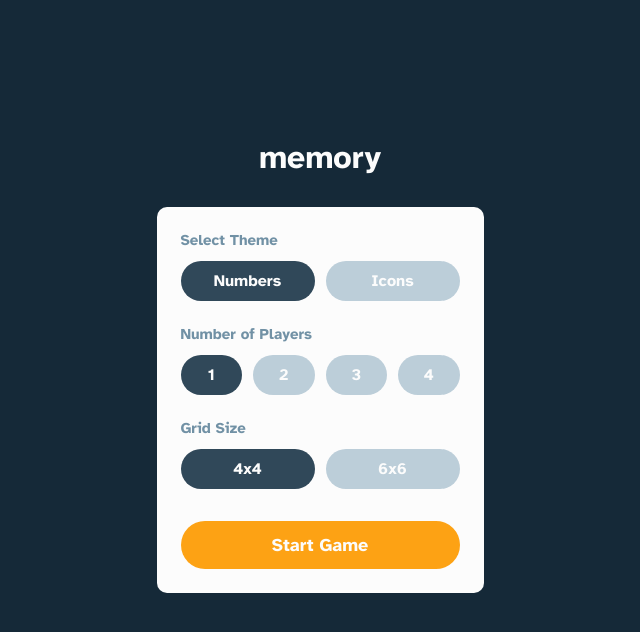
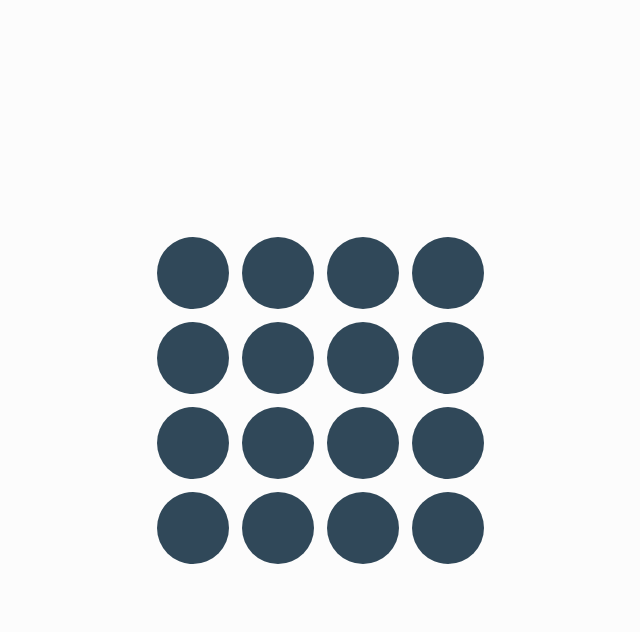
Before and after one commit to ljimshitashvili/memory-game, a React (Vite) app: page /game in a window 1280 px wide. Shown: the top 632 px of the page, without its empty margins (320-960 px from the left). Built offline with nearby package versions, Linux system fonts and the light colour scheme.

Commit message:
4x4 game mode

```diff
--- a/src/App.tsx
+++ b/src/App.tsx
@@ -1,18 +1,24 @@
 import GlobalStyles from "./GlobalStyles";
 import styled from "styled-components";
-import { StartGame } from "./components";
+import { StartGame, SmallSize } from "./components";
 import { useState } from "react";
-import { BrowserRouter as Router } from "react-router-dom";
+import { BrowserRouter as Router, Routes, Route } from "react-router-dom";
 
 function App() {
+  const [path, setPath] = useState<string>("");
   const [theme, setTheme] = useState<string>("numbers");
   const [players, setPlayers] = useState<number>(1);
   const [size, setSize] = useState<string>("4x4");
 
   return (
     <Router>
-      <Container>
+      <Container path={path}>
         <GlobalStyles />
+
+        <Routes>
+          <Route
+            path="/"
+            element={
               <StartGame
                 theme={theme}
                 setTheme={setTheme}
@@ -21,6 +27,10 @@ function App() {
                 size={size}
                 setSize={setSize}
               />
+            }
+          ></Route>
+          <Route path="game" element={<SmallSize setPath={setPath} />}></Route>
+        </Routes>
       </Container>
     </Router>
   );
@@ -28,10 +38,10 @@ function App() {
 
 export default App;
 
-const Container = styled.div`
+const Container = styled.div<{ path: string }>`
   width: 100%;
   min-height: 100vh;
-  background-color: #152938;
+  background-color: ${(p) => (p.path.includes("game") ? "#FCFCFC" : "#152938")};
   display: flex;
   flex-direction: column;
   align-items: center;
--- /dev/null
+++ b/src/components/GameModes/SmallSize.tsx
@@ -0,0 +1,31 @@
+import { Container } from "./SmallSizeStyles";
+import { useLocation } from "react-router-dom";
+
+interface Props {
+  setPath: (path: string) => void;
+}
+
+export default function smallSize({ setPath }: Props) {
+  const location = useLocation().pathname;
+  setPath(location);
+  return (
+    <Container>
+      <div></div>
+      <div></div>
+      <div></div>
+      <div></div>
+      <div></div>
+      <div></div>
+      <div></div>
+      <div></div>
+      <div></div>
+      <div></div>
+      <div></div>
+      <div></div>
+      <div></div>
+      <div></div>
+      <div></div>
+      <div></div>
+    </Container>
+  );
+}
--- /dev/null
+++ b/src/components/GameModes/SmallSizeStyles.ts
@@ -0,0 +1,16 @@
+import styled from "styled-components";
+
+export const Container = styled.div`
+  width: 100%;
+  max-width: 327px;
+  display: flex;
+  flex-wrap: wrap;
+  gap: 13px;
+
+  div {
+    width: 72px;
+    aspect-ratio: 1/1;
+    background: #304859;
+    border-radius: 50%;
+  }
+`;
--- a/src/components/StartGame/StartGame.tsx
+++ b/src/components/StartGame/StartGame.tsx
@@ -1,5 +1,6 @@
 import { Container } from "./StartGameStyles";
 import { Props } from "../../types";
+import { Link } from "react-router-dom";
 
 export default function StartGame({
   theme,
@@ -63,7 +64,9 @@ export default function StartGame({
           </button>
         </div>
       </div>
-      <button className="start">Start Game</button>
+      <Link to="game">
+        <button className="start">Start Game</button>
+      </Link>
     </Container>
   );
 }
--- a/src/components/StartGame/StartGameStyles.ts
+++ b/src/components/StartGame/StartGameStyles.ts
@@ -109,4 +109,8 @@ export const Container = styled.div<{
     text-align: center;
     color: #fcfcfc;
   }
+
+  a {
+    width: 100%;
+  }
 `;
--- a/src/components/index.ts
+++ b/src/components/index.ts
@@ -1 +1,2 @@
 export { default as StartGame } from "./StartGame/StartGame";
+export { default as SmallSize } from "./GameModes/SmallSize";
```
Lines whose indentation alone changed are shown as unchanged.
